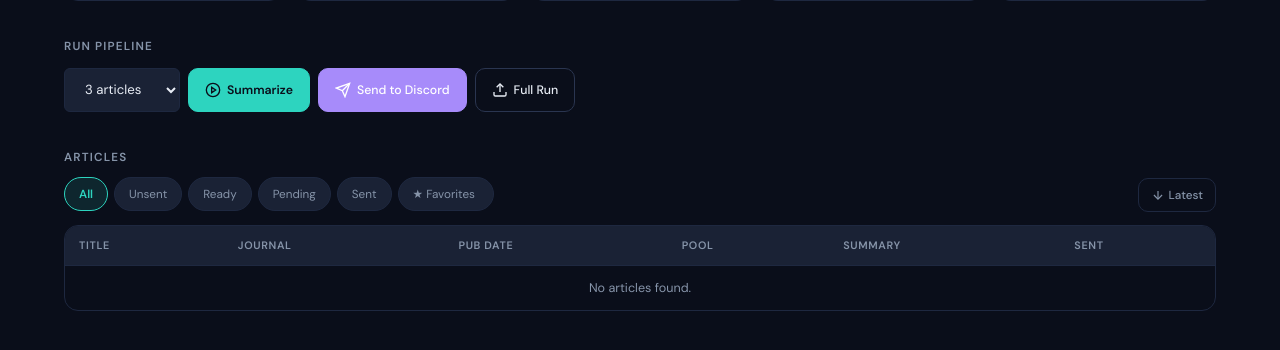
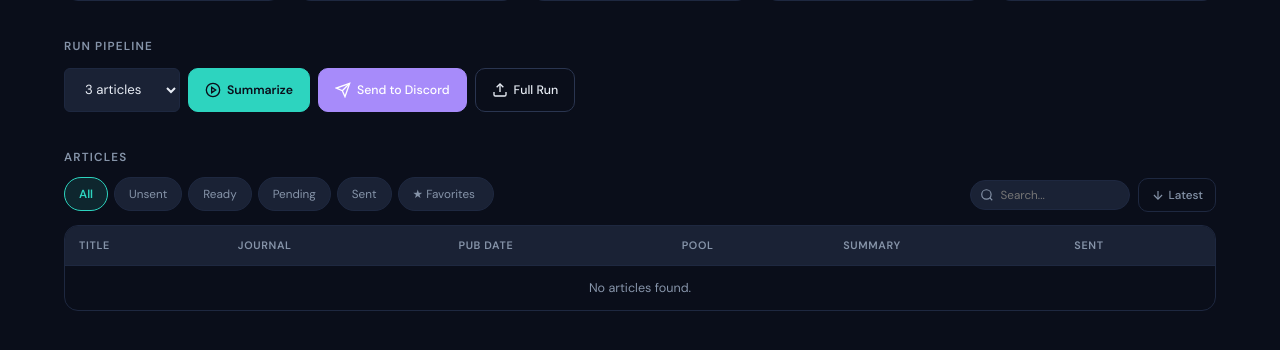
Before and after one commit to killzdesu/raden-journalist, a Flask app: page / in a window 1280 px wide. Shown: the part 216-566 px from the top of the page. Run offline with Flask 3, Linux system fonts and the light colour scheme; data that the repository does not hold is empty.

Commit message:
feat: add search, page jump pagination, and android modal back button support

```diff
--- a/web/app.py
+++ b/web/app.py
@@ -96,27 +96,42 @@ def api_stats():
 def api_articles():
     filter_by = request.args.get("filter", "all")  # all | not_sent | ready | unsummarized | sent
     sort_dir  = request.args.get("sort", "desc")    # desc = latest first, asc = oldest first
+    search_q  = request.args.get("q", "").strip()
     order     = "DESC" if sort_dir != "asc" else "ASC"
     page = int(request.args.get("page", 1))
     per_page = 20
     offset = (page - 1) * per_page
 
+    where_conditions = []
+    params = []
+
+    if filter_by == "not_sent":
+        where_conditions.append("sent = 0")
+    elif filter_by == "ready":
+        where_conditions.append("sent = 0 AND summary IS NOT NULL AND summary != ''")
+    elif filter_by == "unsummarized":
+        where_conditions.append("sent = 0 AND (summary IS NULL OR summary = '')")
+    elif filter_by == "sent":
+        where_conditions.append("sent = 1")
+    elif filter_by == "favorites":
+        where_conditions.append("af.article_id IS NOT NULL")
+
+    if search_q:
+        where_conditions.append("(title LIKE ? OR authors LIKE ? OR journal LIKE ? OR pmid LIKE ?)")
+        pattern = f"%{search_q}%"
+        params.extend([pattern, pattern, pattern, pattern])
+
     where_clause = ""
-    if filter_by == "not_sent":
-        where_clause = "WHERE sent = 0"
-    elif filter_by == "ready":
-        where_clause = "WHERE sent = 0 AND summary IS NOT NULL AND summary != ''"
-    elif filter_by == "unsummarized":
-        where_clause = "WHERE sent = 0 AND (summary IS NULL OR summary = '')"
-    elif filter_by == "sent":
-        where_clause = "WHERE sent = 1"
-    elif filter_by == "favorites":
-        where_clause = "WHERE af.article_id IS NOT NULL"
+    if where_conditions:
+        where_clause = "WHERE " + " AND ".join(where_conditions)
 
     conn = get_db()
     cur = conn.cursor()
 
-    cur.execute(f"SELECT COUNT(*) FROM articles LEFT JOIN article_favorites af ON articles.id = af.article_id {where_clause}")
+    cur.execute(
+        f"SELECT COUNT(*) FROM articles LEFT JOIN article_favorites af ON articles.id = af.article_id {where_clause}",
+        params,
+    )
     total_count = cur.fetchone()[0]
 
     cur.execute(
@@ -130,12 +145,13 @@ def api_articles():
             {where_clause}
             ORDER BY pub_date_sort {order}, articles.id {order}
             LIMIT ? OFFSET ?""",
-        (per_page, offset),
+        params + [per_page, offset],
     )
     rows = [dict(r) for r in cur.fetchall()]
     conn.close()
 
     return jsonify({"articles": rows, "total": total_count, "page": page, "per_page": per_page})
+
 
 
 
--- a/web/static/style.css
+++ b/web/static/style.css
@@ -493,7 +493,49 @@ a:hover { text-decoration: underline; }
   color: var(--text-muted);
   flex-wrap: wrap;
 }
-.pg-info { flex: 1; font-family: var(--font-mono); font-size: .76rem; }
+.pg-info { flex: 1; font-family: var(--font-mono); font-size: .76rem; display: flex; align-items: center; gap: 6px; }
+.pg-input {
+  width: 48px;
+  padding: 2px 4px;
+  border-radius: 4px;
+  border: 1px solid var(--border-subtle);
+  background: var(--surface-2);
+  color: var(--text);
+  font-family: var(--font-mono);
+  font-size: .78rem;
+  text-align: center;
+  outline: none;
+}
+.pg-input:focus { border-color: var(--teal); }
+
+.search-input-wrap {
+  position: relative;
+  display: flex;
+  align-items: center;
+  flex-shrink: 0;
+}
+.search-input {
+  padding: 6px 12px 6px 30px;
+  border-radius: 20px;
+  background: var(--surface-2);
+  border: 1px solid var(--border-subtle);
+  color: var(--text);
+  font-family: var(--font);
+  font-size: .78rem;
+  outline: none;
+  transition: border-color .15s, background .15s;
+  width: 160px;
+}
+.search-input:focus {
+  border-color: var(--teal);
+  background: var(--surface);
+}
+.search-icon {
+  position: absolute;
+  left: 10px;
+  pointer-events: none;
+  color: var(--text-muted);
+}
 
 /* ── Modal ───────────────────────────────────────────────── */
 .modal-overlay {
--- a/web/templates/index.html
+++ b/web/templates/index.html
@@ -186,6 +186,13 @@
             <button class="pill" data-filter="sent" onclick="setFilter('sent', this)">Sent</button>
             <button class="pill pill-favorites" data-filter="favorites" onclick="setFilter('favorites', this)">★ Favorites<span class="pill-count" id="pill-count-favorites"></span></button>
           </div>
+          <div class="search-input-wrap">
+            <svg class="search-icon" width="14" height="14" viewBox="0 0 24 24" fill="none" stroke="currentColor" stroke-width="2">
+              <circle cx="11" cy="11" r="8"></circle>
+              <line x1="21" y1="21" x2="16.65" y2="16.65"></line>
+            </svg>
+            <input type="text" id="search-input" class="search-input" placeholder="Search..." oninput="onSearchInput(this.value)" />
+          </div>
           <button id="btn-sort" class="btn btn-ghost btn-sm sort-btn" onclick="toggleSort()" title="Toggle sort order">
             <svg id="sort-icon-desc" width="14" height="14" viewBox="0 0 24 24" fill="none" stroke="currentColor"
               stroke-width="2">
@@ -272,9 +279,12 @@
     let currentFilter = 'all';
     let currentPage = 1;
     let currentSort = 'desc';
+    let currentSearch = '';
+    let searchDebounce = null;
     let jobPolling = null;
     let currentTab = 'dashboard';
     let logsLoaded = false;
+    let isModalOpen = false;
 
     document.addEventListener('DOMContentLoaded', () => {
       refreshAll();
@@ -282,6 +292,15 @@
         if (e.target === this) closeModal();
       });
     });
+
+    function onSearchInput(val) {
+      clearTimeout(searchDebounce);
+      searchDebounce = setTimeout(() => {
+        currentSearch = val.trim();
+        currentPage = 1;
+        loadArticles();
+      }, 300);
+    }
 
     async function refreshAll() {
       const btn = document.getElementById('btn-refresh');
@@ -346,7 +365,8 @@
       tbody.innerHTML = '<tr><td colspan="6" class="loading-cell">Loading…</td></tr>';
       cards.innerHTML = '<div class="cards-empty">Loading…</div>';
       try {
-        const data = await fetch(`/api/articles?filter=${currentFilter}&page=${currentPage}&sort=${currentSort}`).then(r => r.json());
+        const url = `/api/articles?filter=${currentFilter}&page=${currentPage}&sort=${currentSort}&q=${encodeURIComponent(currentSearch)}`;
+        const data = await fetch(url).then(r => r.json());
         renderArticles(data);
       } catch (_) {
         tbody.innerHTML = '<tr><td colspan="6" class="loading-cell error">Failed to load.</td></tr>';
@@ -413,18 +433,33 @@
       const pages = Math.ceil(total / per_page);
       const pg = document.getElementById('pagination');
       if (pages <= 1) { pg.innerHTML = ''; return; }
-      let html = `<span class="pg-info">${page}/${pages} · ${total} articles</span>`;
-      if (page > 1) html += `<button class="btn btn-ghost btn-sm" onclick="goPage(${page - 1})">← Prev</button>`;
-      if (page < pages) html += `<button class="btn btn-ghost btn-sm" onclick="goPage(${page + 1})">Next →</button>`;
+      let html = `<span class="pg-info">
+        Page <input type="number" class="pg-input" min="1" max="${pages}" value="${page}" onchange="goPage(this.value, ${pages})" onkeydown="if(event.key==='Enter') goPage(this.value, ${pages})" /> / ${pages} · ${total} articles
+      </span>`;
+      if (page > 1) html += `<button class="btn btn-ghost btn-sm" onclick="goPage(${page - 1}, ${pages})">← Prev</button>`;
+      if (page < pages) html += `<button class="btn btn-ghost btn-sm" onclick="goPage(${page + 1}, ${pages})">Next →</button>`;
       pg.innerHTML = html;
     }
 
-    function goPage(p) { currentPage = p; loadArticles(); }
+    function goPage(p, maxPages) {
+      let pageNum = parseInt(p, 10);
+      if (isNaN(pageNum) || pageNum < 1) pageNum = 1;
+      if (maxPages && pageNum > maxPages) pageNum = maxPages;
+      if (pageNum === currentPage) return;
+      currentPage = pageNum;
+      loadArticles();
+    }
 
     async function openArticle(id) {
       const overlay = document.getElementById('modal-overlay');
       const body = document.getElementById('modal-body');
       body.innerHTML = '<div class="modal-loading">Loading…</div>';
+
+      if (!isModalOpen) {
+        isModalOpen = true;
+        history.pushState({ modal: true }, '', '');
+      }
+
       overlay.classList.remove('hidden');
       requestAnimationFrame(() => overlay.classList.add('visible'));
 
@@ -505,11 +540,26 @@
       return `<div class="meta-row"><span class="meta-label">${label}</span><span class="meta-value">${raw ? value : escHtml(value)}</span></div>`;
     }
 
-    function closeModal() {
+    function _hideModalOverlay() {
+      isModalOpen = false;
       const overlay = document.getElementById('modal-overlay');
       overlay.classList.remove('visible');
       setTimeout(() => overlay.classList.add('hidden'), 250);
     }
+
+    function closeModal() {
+      if (isModalOpen) {
+        history.back();
+      } else {
+        _hideModalOverlay();
+      }
+    }
+
+    window.addEventListener('popstate', (e) => {
+      if (isModalOpen) {
+        _hideModalOverlay();
+      }
+    });
 
     function favBtnHtml(favorited) {
       if (favorited) {
```
